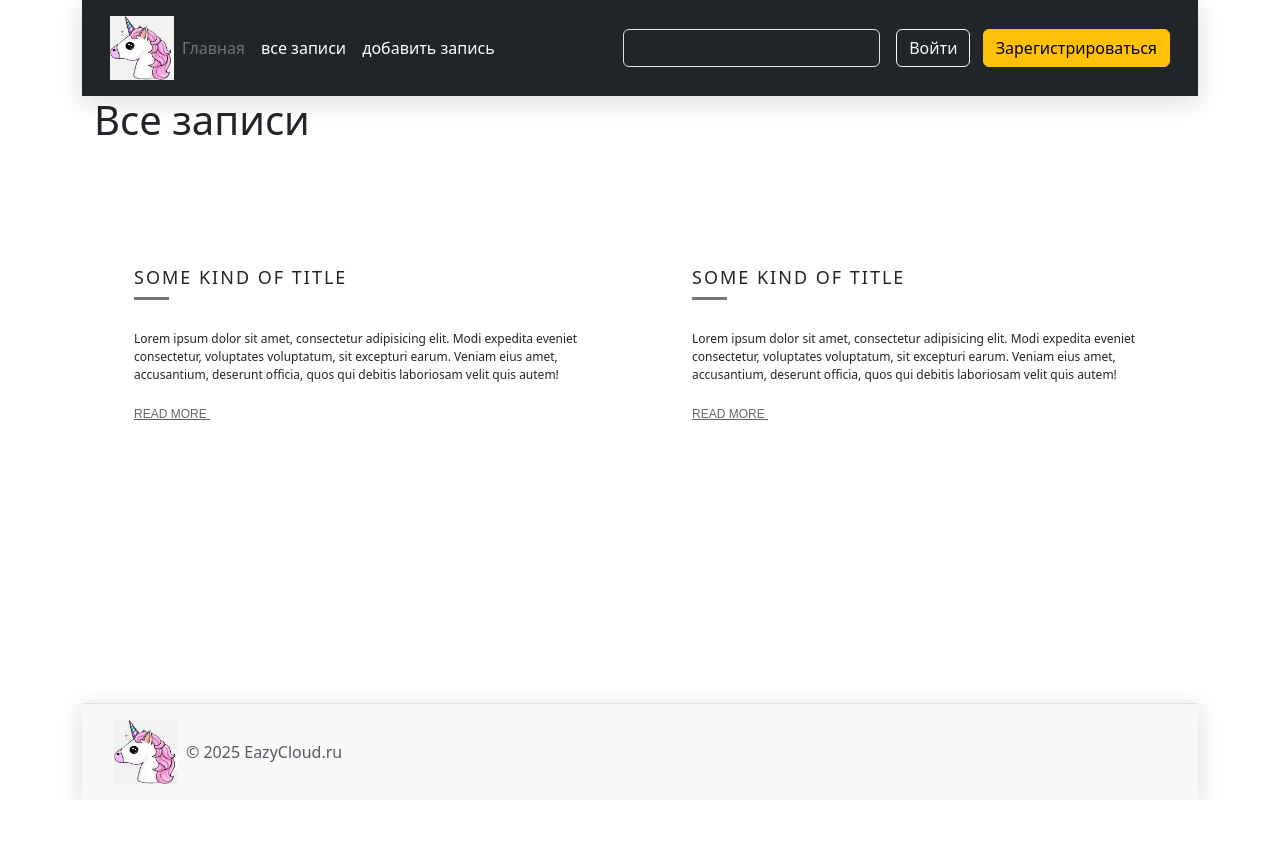
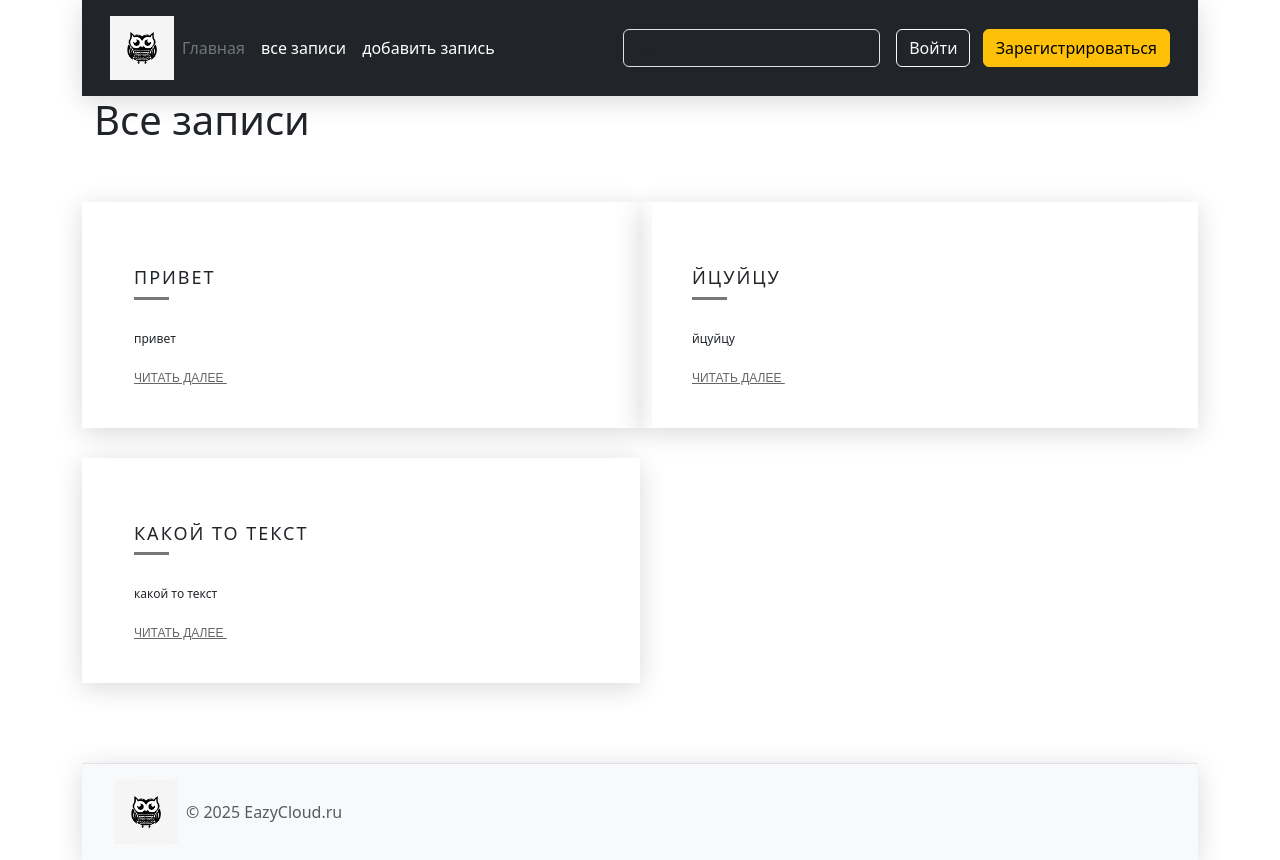
Before and after one commit to pakvakunchik/New_flask_site, a Flask app: page /posts in a window 1280 px wide. Before the commit the page ends 798 px from the top, so only its background shows below. Run offline with Flask 3, Linux system fonts and the light colour scheme.

Commit message:
Исправление опечатки в requirements и обновление шаблонов

```diff
--- a/app.py
+++ b/app.py
@@ -19,7 +19,8 @@ def index():
 
 @app.route('/posts')
 def posts():
-    return render_template('/posts.html')
+    posts = Post.query.all()
+    return render_template('/posts.html', posts=posts)
 
 
 @app.route('/create', methods = ['POST', 'GET'])
--- a/static/css/main.css
+++ b/static/css/main.css
@@ -68,6 +68,8 @@ footer {
     -moz-user-select: none;
     -ms-user-select: none;
     user-select: none;
+    -webkit-box-shadow: 0 5px 25px rgba(0, 0, 0, 0.15);
+    box-shadow: 0 5px 25px rgba(0, 0, 0, 0.15);
 }
 
 .item .item-in {
--- a/templates/base.html
+++ b/templates/base.html
@@ -29,7 +29,7 @@
             <div class="container">
                 <div class="d-flex flex-wrap align-items-center justify-content-center justify-content-lg-start">
                     <a href="/" class="d-flex align-items-center mb-2 mb-lg-0 text-white text-decoration-none">
-                        <img class="header__img" src="{{ url_for('static', filename='img/ikon.png')}}" alt="law">
+                        <img class="header__img" src="{{ url_for('static', filename='img/ikonka.png')}}" alt="law">
                     </a>
                     <ul class="nav col-12 col-lg-auto me-lg-auto mb-2 justify-content-center mb-md-0">
                         <li><a href="{{url_for('index')}}" class="nav-link px-2 text-secondary">Главная</a></li>
@@ -59,7 +59,7 @@
                 <div class="d-flex flex-wrap justify-content-between align-items-center">
                     <div class="col-md-4 d-flex align-items-center">
                         <a href="/" class="mb-3 me-2 mb-md-0 text-body-secondary text-decoration-none lh-1">
-                            <img class="header__img" src="{{ url_for('static', filename='img/ikon.png')}}" alt="law">
+                            <img class="header__img" src="{{ url_for('static', filename='img/ikonka.png')}}" alt="law">
                         </a>
                         <span class="mb-3 mb-md-0 text-body-secondary">
                             © 2025 EazyCloud.ru
--- a/templates/posts.html
+++ b/templates/posts.html
@@ -8,25 +8,17 @@
 <h1>Все записи</h1>
 
 <div class="row posts-row">
+  {% for post in posts %}
   <div class="col-md-6 item">
     <div class="item-in">
-      <h4>Some Kind of Title</h4>
+      <h4>{{post.text}}</h4>
       <div class="seperator"></div>
-      <p>Lorem ipsum dolor sit amet, consectetur adipisicing elit. Modi expedita eveniet consectetur, voluptates voluptatum, sit excepturi earum. Veniam eius amet, accusantium, deserunt officia, quos qui debitis laboriosam velit quis autem!</p>
-      <a href="#">Read More
+      <p>{{post.text}}</p>
+      <a href="#">Читать далее
         <i class="fa fa-long-arrow-right"></i>
       </a>
     </div>
   </div>
-  <div class="col-md-6 item">
-    <div class="item-in">
-      <h4>Some Kind of Title</h4>
-      <div class="seperator"></div>
-      <p>Lorem ipsum dolor sit amet, consectetur adipisicing elit. Modi expedita eveniet consectetur, voluptates voluptatum, sit excepturi earum. Veniam eius amet, accusantium, deserunt officia, quos qui debitis laboriosam velit quis autem!</p>
-      <a href="#">Read More
-        <i class="fa fa-long-arrow-right"></i>
-      </a>
-    </div>
-  </div>
+  {% endfor %}
 </div>
 {% endblock %}
```
Also changed, not shown: requiremebt.txt (deleted, +0 -7 lines), requirements.txt (added, +47 -0 lines), instance/new_flask_site.db.
